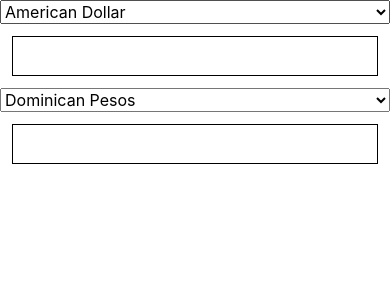
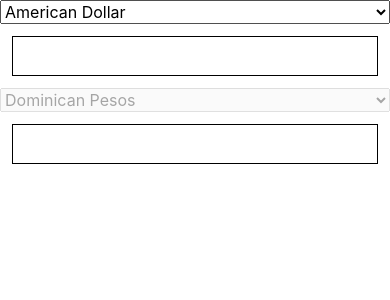
Before and after one commit to Nizar4790k/CurrencyConverter, a React Native app: screen / in a window 390 px wide. Shown: the top 300 px of the page. Built offline with nearby package versions, Linux system fonts and the light colour scheme.

Commit message:
second picker was disabled

```diff
--- a/App.js
+++ b/App.js
@@ -32,8 +32,9 @@ const App: () => Node = () => {
 
       <View>
 
-        <Picker>
-          <Picker.Item label="Dominican Pesos" value="DOP" enabled={false} />
+        <Picker enabled={false}>
+          <Picker.Item label="Dominican Pesos" value="DOP"  />
+
 
         </Picker>
 
```
